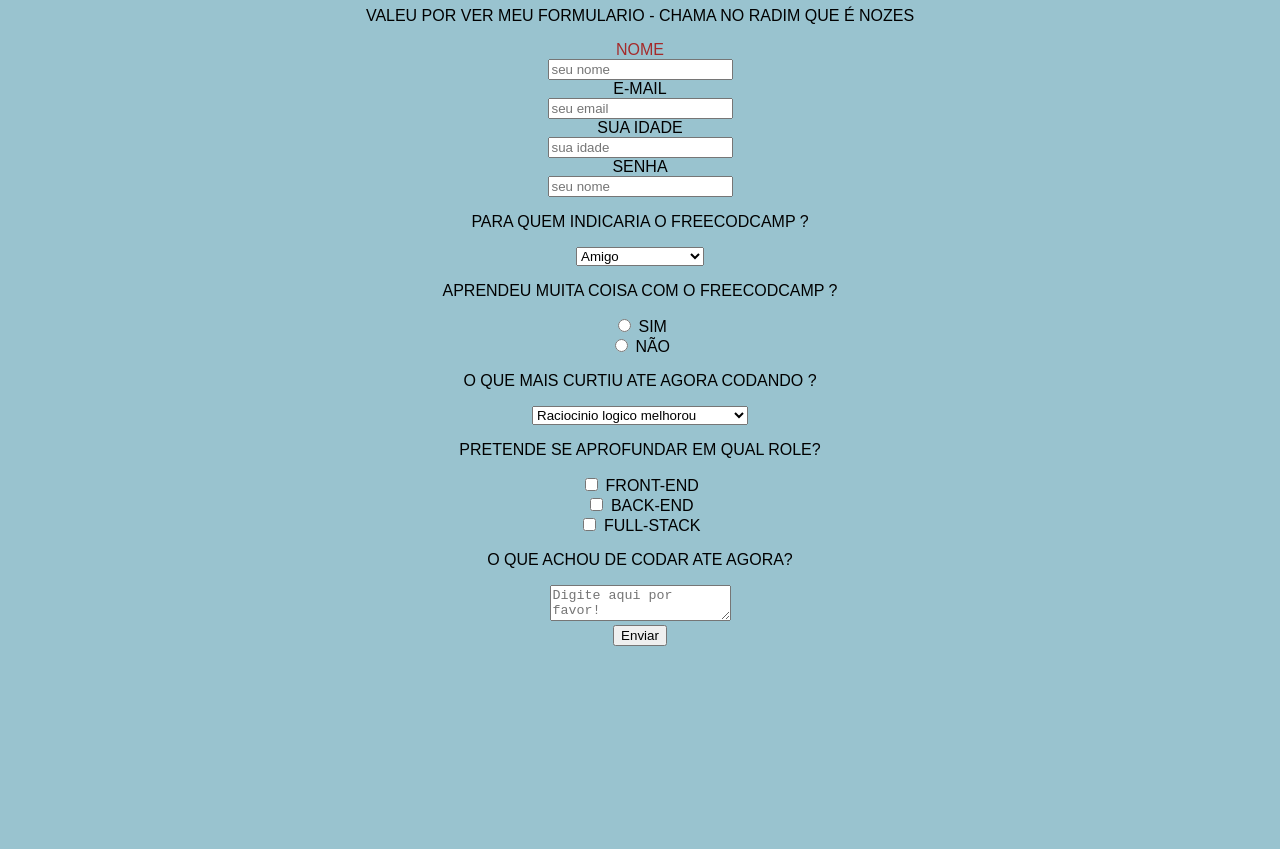
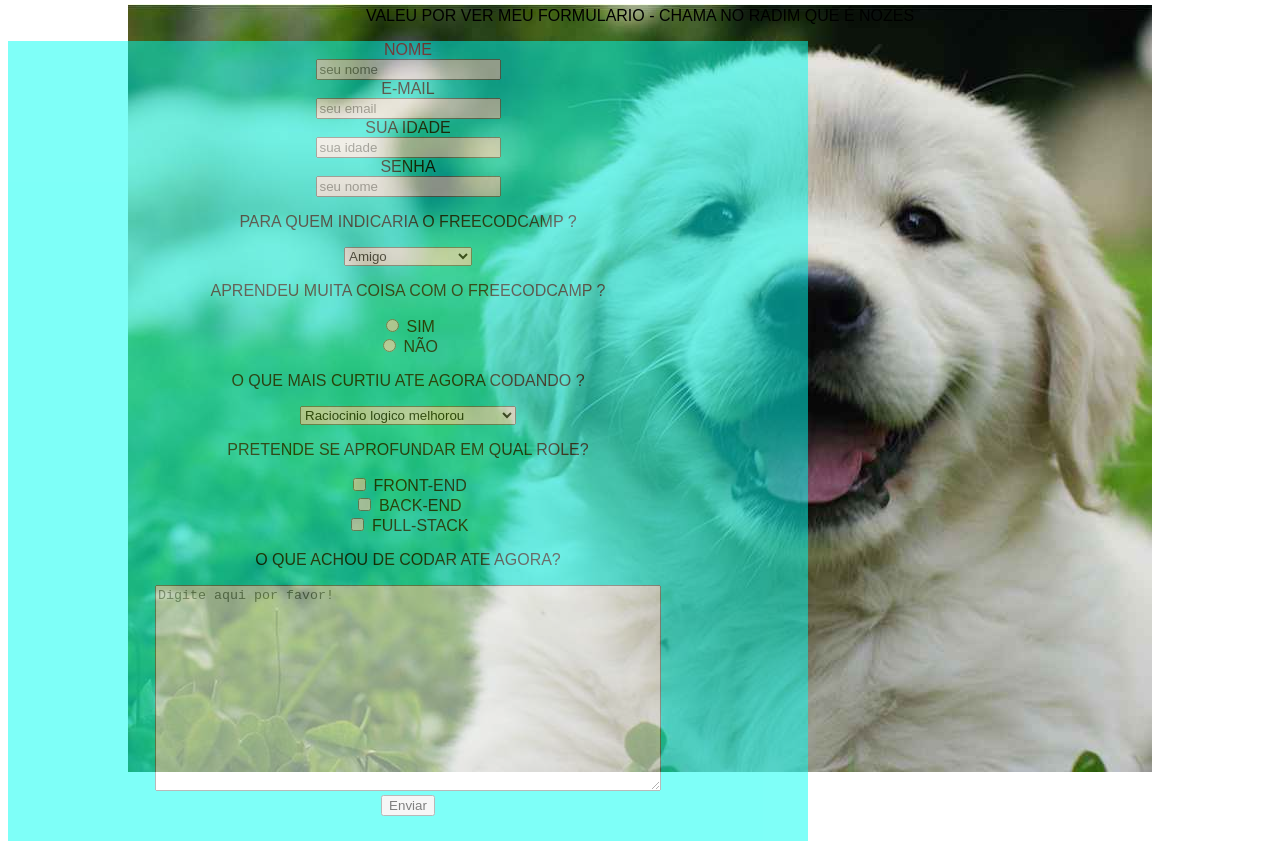
Before and after one commit to Rtheodor/formulario, a plain HTML site: page index.html in a window 1280 px wide. Shown: the part 73-922 px from the top of the page. Before the commit the page ends 800 px from the top, so only its background shows below. Drawn offline with Linux system fonts and the light colour scheme.

Commit message:
eita laranja

```diff
--- a/index.html
+++ b/index.html
@@ -20,10 +20,10 @@
     </div>
 
 
-    <form>
+    <form class="formato">
         <div>
             <label id="name">nome </label><br>
-            <input type="nome" class="formulario" placeholder="seu nome">
+            <input type="nome" placeholder="seu nome">
         </div>
         <div>
             <label id="email">E-mail </label><br>
--- a/style.css
+++ b/style.css
@@ -1,16 +1,16 @@
 body{
     font-family: sans-serif;
     text-transform: uppercase;
-    background-color:#99c3cf;
 
+
+    background-image: url(img/shutterstock_559799125-compressed.jpg);
+    background-repeat: no-repeat;
+    background-attachment: fixed;
+    background-position:center;
 }
 
 p{
     font-family: Arial, Helvetica, sans-serif;
-    text-align: center;
-}
-
-form{
     text-align: center;
 }
 
@@ -24,3 +24,21 @@ form{
     text-align: center;
 
 }
+
+#descreva{
+    height:200px;
+    width: 500px;
+}
+
+.formato{
+    text-align: center;
+
+}
+form{
+
+    background-color: rgb(0, 255, 242);
+    height:800px;
+    width:800px;
+    opacity: 0.5;
+
+}
```
Also changed, not shown: img/shutterstock_559799125-compressed.jpg (added).
